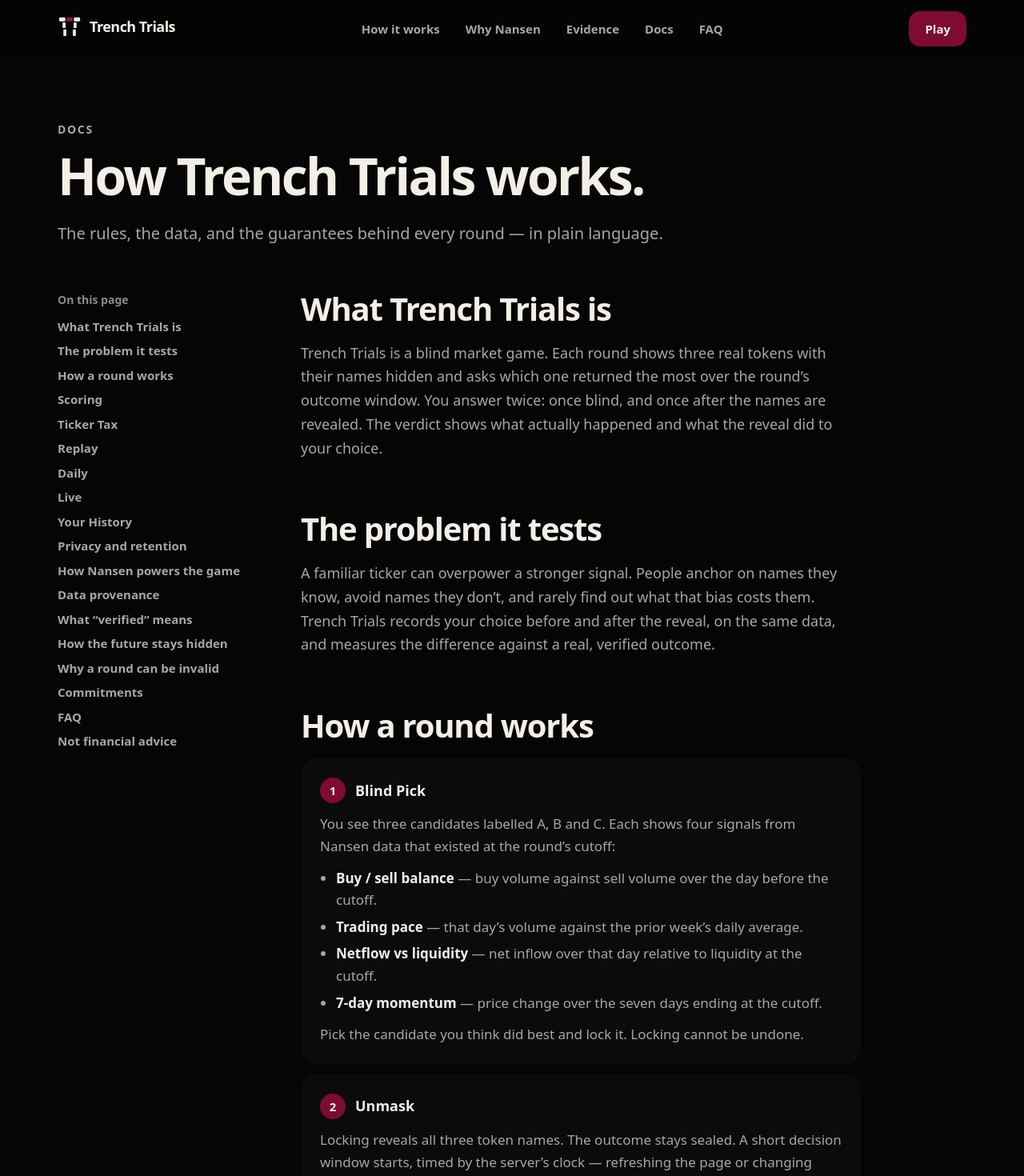
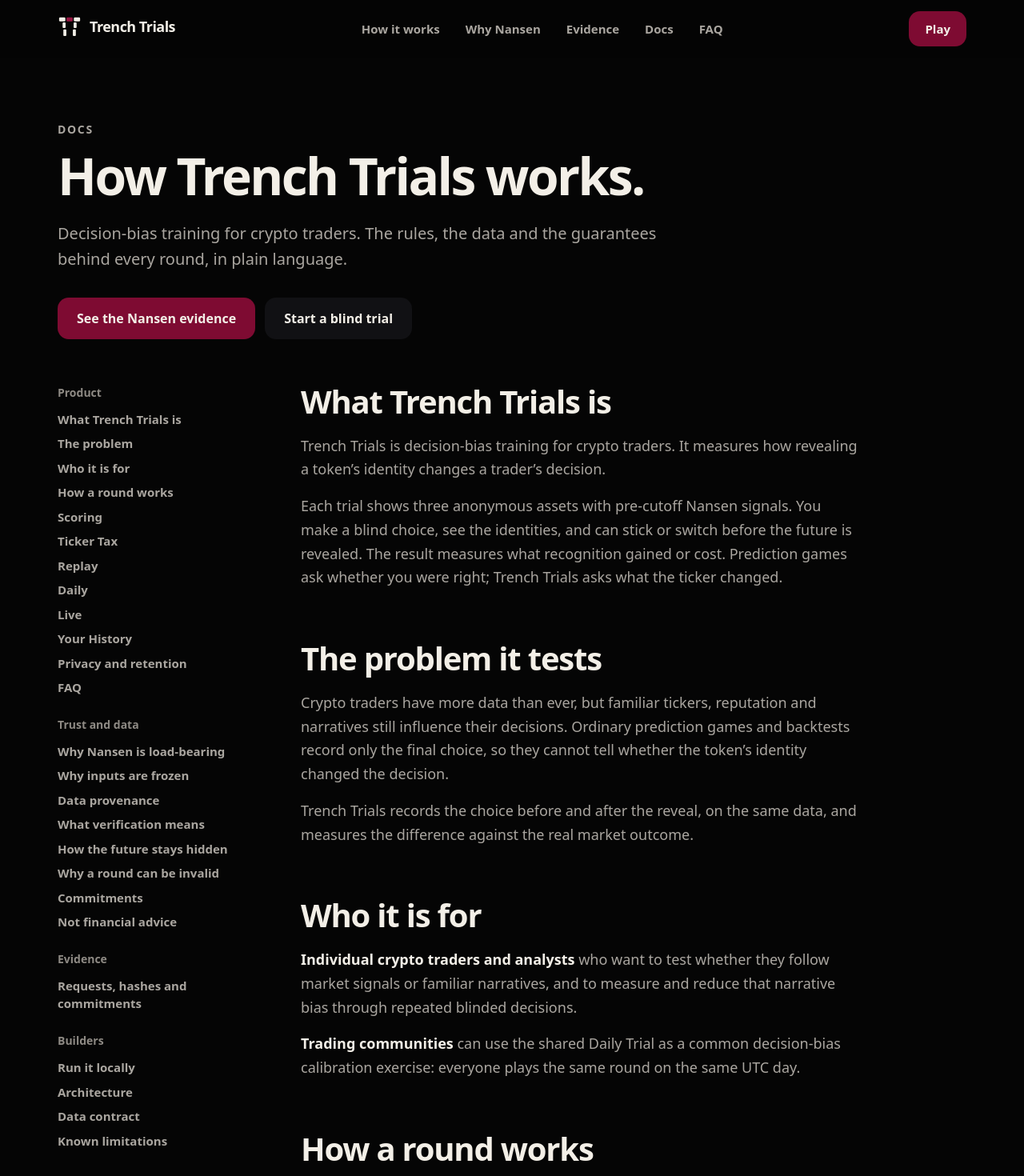
Before and after one commit to TheWeirdDee/trench-trials, a Next.js app: page /docs in a window 1280 px wide. Shown: the top 1470 px of the page at 80% size. Built offline with nearby package versions, Linux system fonts and the light colour scheme.

Commit message:
docs(ui): group the docs and explain frozen inputs

```diff
--- a/src/app/(site)/docs/page.tsx
+++ b/src/app/(site)/docs/page.tsx
@@ -3,12 +3,19 @@
 
 export const metadata = {
   title: 'Docs · Trench Trials',
-  description: 'How Trench Trials works: Blind Pick, Unmask, Verdict, Ticker Tax, and how Nansen data powers every round.',
+  description:
+    'Decision-bias training for crypto traders: how Blind Pick, Unmask, Verdict and Ticker Tax work, and how Nansen data builds every round.',
 };
 
-const SECTIONS: Array<{ id: string; title: string }> = [
+const REPO = 'https://github.com/TheWeirdDee/trench-trials';
+
+const GROUPS: Array<{ title: string; sections: Array<{ id: string; title: string }> }> = [
+  {
+    title: 'Product',
+    sections: [
       { id: 'what-it-is', title: 'What Trench Trials is' },
-  { id: 'problem', title: 'The problem it tests' },
+      { id: 'problem', title: 'The problem' },
+      { id: 'who', title: 'Who it is for' },
       { id: 'how-it-works', title: 'How a round works' },
       { id: 'scoring', title: 'Scoring' },
       { id: 'ticker-tax', title: 'Ticker Tax' },
@@ -17,14 +24,29 @@
       { id: 'live', title: 'Live' },
       { id: 'history', title: 'Your History' },
       { id: 'privacy', title: 'Privacy and retention' },
-  { id: 'nansen', title: 'How Nansen powers the game' },
+      { id: 'faq', title: 'FAQ' },
+    ],
+  },
+  {
+    title: 'Trust and data',
+    sections: [
+      { id: 'nansen', title: 'Why Nansen is load-bearing' },
+      { id: 'frozen', title: 'Why inputs are frozen' },
       { id: 'provenance', title: 'Data provenance' },
-  { id: 'verified', title: 'What “verified” means' },
+      { id: 'verified', title: 'What verification means' },
       { id: 'leakage', title: 'How the future stays hidden' },
       { id: 'invalid', title: 'Why a round can be invalid' },
       { id: 'commitments', title: 'Commitments' },
-  { id: 'faq', title: 'FAQ' },
       { id: 'disclaimer', title: 'Not financial advice' },
+    ],
+  },
+];
+
+const BUILDER_LINKS: Array<[string, string]> = [
+  ['Run it locally', REPO + '#run-it-locally-in-under-ten-minutes'],
+  ['Architecture', REPO + '/blob/main/ARCHITECTURE.md'],
+  ['Data contract', REPO + '/blob/main/DATA-CONTRACT.md'],
+  ['Known limitations', REPO + '/blob/main/docs/KNOWN-LIMITATIONS.md'],
 ];
 
 function Section({ id, title, children }: { id: string; title: string; children: React.ReactNode }) {
@@ -59,15 +81,26 @@
         <p className="eyebrow">Docs</p>
         <h1 className="type-section mt-4">How Trench Trials works.</h1>
         <p className="type-lead mt-6 max-w-3xl">
-          The rules, the data, and the guarantees behind every round — in plain language.
+          Decision-bias training for crypto traders. The rules, the data and the guarantees behind every round, in plain
+          language.
         </p>
+        <div className="mt-8 flex flex-col gap-3 sm:flex-row">
+          <Link href="/evidence" className="btn-primary" data-testid="docs-evidence-cta">
+            See the Nansen evidence
+          </Link>
+          <Link href="/play" className="btn-quiet">
+            Start a blind trial
+          </Link>
+        </div>
       </header>
 
       <div className="mt-14 grid gap-12 lg:grid-cols-[240px_1fr] lg:gap-16">
         <nav aria-label="On this page" className="lg:sticky lg:top-24 lg:self-start">
-          <p className="text-[14px] font-bold text-subtle">On this page</p>
+          {GROUPS.map((group) => (
+            <div key={group.title} className="mb-6">
+              <p className="text-[14px] font-bold text-subtle">{group.title}</p>
               <ul className="mt-3 grid grid-cols-2 gap-x-4 gap-y-2 text-[15px] sm:grid-cols-3 lg:grid-cols-1">
-            {SECTIONS.map((s) => (
+                {group.sections.map((s) => (
                   <li key={s.id}>
                     <a href={`#${s.id}`} className="font-semibold text-secondary transition-colors hover:text-cream">
                       {s.title}
@@ -75,22 +108,62 @@
                   </li>
                 ))}
               </ul>
+            </div>
+          ))}
+          <div className="mb-6">
+            <p className="text-[14px] font-bold text-subtle">Evidence</p>
+            <Link href="/evidence" className="mt-3 inline-block text-[15px] font-semibold text-secondary hover:text-cream">
+              Requests, hashes and commitments
+            </Link>
+          </div>
+          <div>
+            <p className="text-[14px] font-bold text-subtle">Builders</p>
+            <ul className="mt-3 grid gap-2 text-[15px]">
+              {BUILDER_LINKS.map(([label, href]) => (
+                <li key={label}>
+                  <a href={href} target="_blank" rel="noopener noreferrer" className="font-semibold text-secondary hover:text-cream">
+                    {label}
+                  </a>
+                </li>
+              ))}
+            </ul>
+          </div>
         </nav>
 
         <div className="grid gap-16">
           <Section id="what-it-is" title="What Trench Trials is">
             <p>
-              Trench Trials is a blind market game. Each round shows three real tokens with their names hidden and asks
-              which one returned the most over the round’s outcome window. You answer twice: once blind, and once after
-              the names are revealed. The verdict shows what actually happened and what the reveal did to your choice.
+              Trench Trials is decision-bias training for crypto traders. It measures how revealing a token’s identity
+              changes a trader’s decision.
+            </p>
+            <p>
+              Each trial shows three anonymous assets with pre-cutoff Nansen signals. You make a blind choice, see the
+              identities, and can stick or switch before the future is revealed. The result measures what recognition
+              gained or cost. Prediction games ask whether you were right; Trench Trials asks what the ticker changed.
             </p>
           </Section>
 
           <Section id="problem" title="The problem it tests">
             <p>
-              A familiar ticker can overpower a stronger signal. People anchor on names they know, avoid names they
-              don’t, and rarely find out what that bias costs them. Trench Trials records your choice before and after
-              the reveal, on the same data, and measures the difference against a real, verified outcome.
+              Crypto traders have more data than ever, but familiar tickers, reputation and narratives still influence
+              their decisions. Ordinary prediction games and backtests record only the final choice, so they cannot tell
+              whether the token’s identity changed the decision.
+            </p>
+            <p>
+              Trench Trials records the choice before and after the reveal, on the same data, and measures the difference
+              against the real market outcome.
+            </p>
+          </Section>
+
+          <Section id="who" title="Who it is for">
+            <p>
+              <strong className="text-cream">Individual crypto traders and analysts</strong> who want to test whether
+              they follow market signals or familiar narratives, and to measure and reduce that narrative bias through
+              repeated blinded decisions.
+            </p>
+            <p>
+              <strong className="text-cream">Trading communities</strong> can use the shared Daily Trial as a common
+              decision-bias calibration exercise: everyone plays the same round on the same UTC day.
             </p>
           </Section>
 
@@ -175,27 +248,26 @@
 
           <Section id="replay" title="Replay">
             <p>
-              Replay rounds are built from a past cutoff whose outcome is already known and verified. You are never
-              served a round you have already played. When you have played every verified round, the game says so —
-              it does not generate filler.
+              Replay rounds are built from a past cutoff whose outcome is already known. You are never served a round you
+              have already played. When you have played every available round, you see how many you completed and when
+              the next Daily arrives.
             </p>
           </Section>
 
           <Section id="daily" title="Daily">
             <p>
-              The Daily is one verified round assigned to a UTC calendar date, the same for every player that day. It
-              appears in the menu only on days a verified round has actually been assigned. A round used as a Daily is
-              not also served as a Replay while it is current. Sharing your Daily result reveals what kind of decision
-              you made, never the answer.
+              The Daily is one round assigned to a UTC calendar date, the same for every player that day. You get one
+              measured attempt: once you have played it, the Daily page shows your result and when the next one opens. A
+              round used as today’s or an upcoming Daily is not served as a Replay until its day has passed. Sharing your
+              Daily result reveals what kind of decision you made, never the answer.
             </p>
           </Section>
 
           <Section id="live" title="Live">
             <p>
               A Live trial is measured in real time. The candidates and their signals come from Nansen’s current token
-              screener at the moment the round opens (trailing 24 hours and 7 days), and every candidate must pass the
-              eligibility policy: a memecoin by Nansen’s sector filter, not an excluded symbol, with at least $100K traded
-              in 24 hours. Entry stays open for five minutes,
+              screener at the moment the round opens (trailing 24 hours and 7 days), and every candidate must qualify
+              under the eligibility policy. Entry stays open for five minutes,
               and the outcome is measured over the next 24 hours between two fixed five-minute candle boundaries. All Live
               times are shown in UTC.
             </p>
@@ -213,8 +285,11 @@
             </p>
             <p>
               Only decided trials count. An abandoned Blind Pick is never counted, and replays of a round you already
-              played are listed but excluded from the metrics. History does not sync across browsers or devices;
-              clearing cookies starts a new one.
+              played are listed but excluded from the metrics.
+            </p>
+            <p>
+              Your trial history is saved to this browser as an anonymous profile. Clearing site data or using another
+              device starts a new anonymous profile; there is no account, so it cannot follow you across devices.
             </p>
           </Section>
 
@@ -239,17 +314,35 @@
 
           <Section id="nansen" title="How Nansen powers the game">
             <p>
-              Every round depends on the Nansen API. For historical rounds, Nansen’s historical token screener, read as
-              of the day before the cutoff, decides which tokens qualify and supplies the signals you see, and Nansen’s
-              historical price candles decide the outcome. Live rounds take their candidates from Nansen’s current token screener and their
-              outcome from five-minute price candles.
+              Nansen supplies the candidate universe and the point-in-time market data used to construct every blind
+              trial. Trench Trials deterministically selects eligible assets from that data, derives the blind clues, and
+              uses Nansen price candles to calculate the outcome. Without Nansen, no new Replay, Daily or Live round can
+              be produced.
             </p>
             <p className="rounded-card bg-raised p-5 text-[16px] text-cream">
-              Candidate selection → Blind clues → Outcome prices → Verdict
+              Nansen screener → eligibility → blind clues → commitment → player choices → Nansen OHLCV → verdict → Ticker
+              Tax
             </p>
             <p>
-              If Nansen data a round needs cannot be retrieved and verified, the round is not created — no other source
-              is substituted and nothing is estimated.
+              If the Nansen data a round needs cannot be retrieved or checked, the round is not created. No other source
+              is substituted and nothing is estimated.{' '}
+              <Link href="/evidence" className="link-quiet">
+                See the evidence
+              </Link>
+            </p>
+          </Section>
+
+          <Section id="frozen" title="Why inputs are frozen">
+            <p>
+              Historical inputs are frozen and hash-sealed before a player enters. This prevents the evidence from
+              changing after a decision has been made and makes every verdict reproducible. That is why playing a round
+              does not call Nansen again.
+            </p>
+            <p>
+              Existing rounds can survive a temporary Nansen outage, but the product cannot create new content without
+              Nansen: candidate discovery, blind signals, outcomes, Replay generation, new Daily rounds and Live capture
+              and resolution all require it. Frozen data is the real Nansen data the round was built from, never a mock
+              or substitute.
             </p>
           </Section>
 
@@ -266,8 +359,8 @@
             </p>
           </Section>
 
-          <Section id="verified" title="What “verified” means">
-            <p>A round is called verified only when four separate checks hold. Each is a different claim:</p>
+          <Section id="verified" title="What verification means">
+            <p>A round is verified only when four separate checks hold. Each is a different claim:</p>
             <ul className="grid gap-2">
               <li>
                 <strong className="text-cream">Provenance.</strong> Every input traces to a logged Nansen response, by
@@ -340,8 +433,11 @@
               <a href="#faq" className="btn-light">
                 Read the FAQ
               </a>
+              <Link href="/evidence" className="btn-quiet">
+                See the evidence
+              </Link>
               <Link href="/play" className="btn-primary">
-                Play a blind round
+                Start a blind trial
               </Link>
             </div>
           </div>
```
Lines whose indentation alone changed are shown as unchanged.
